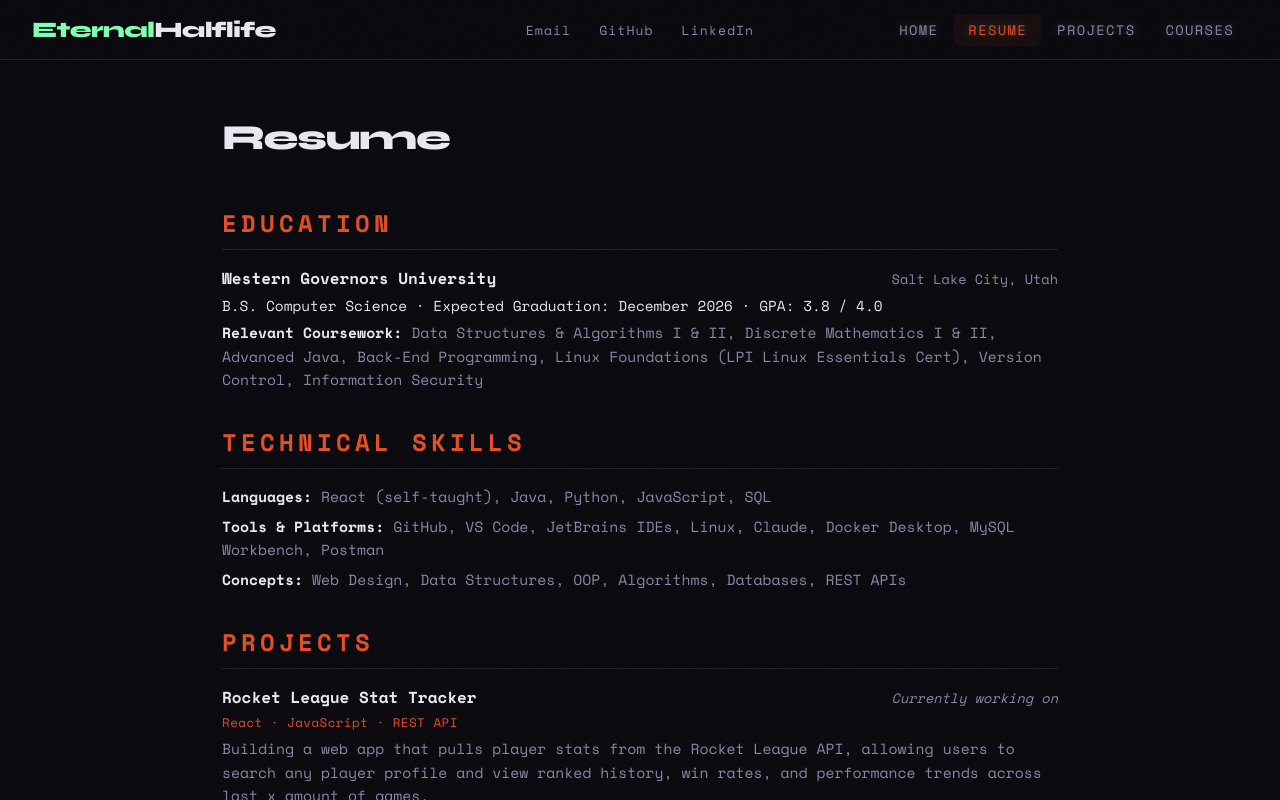
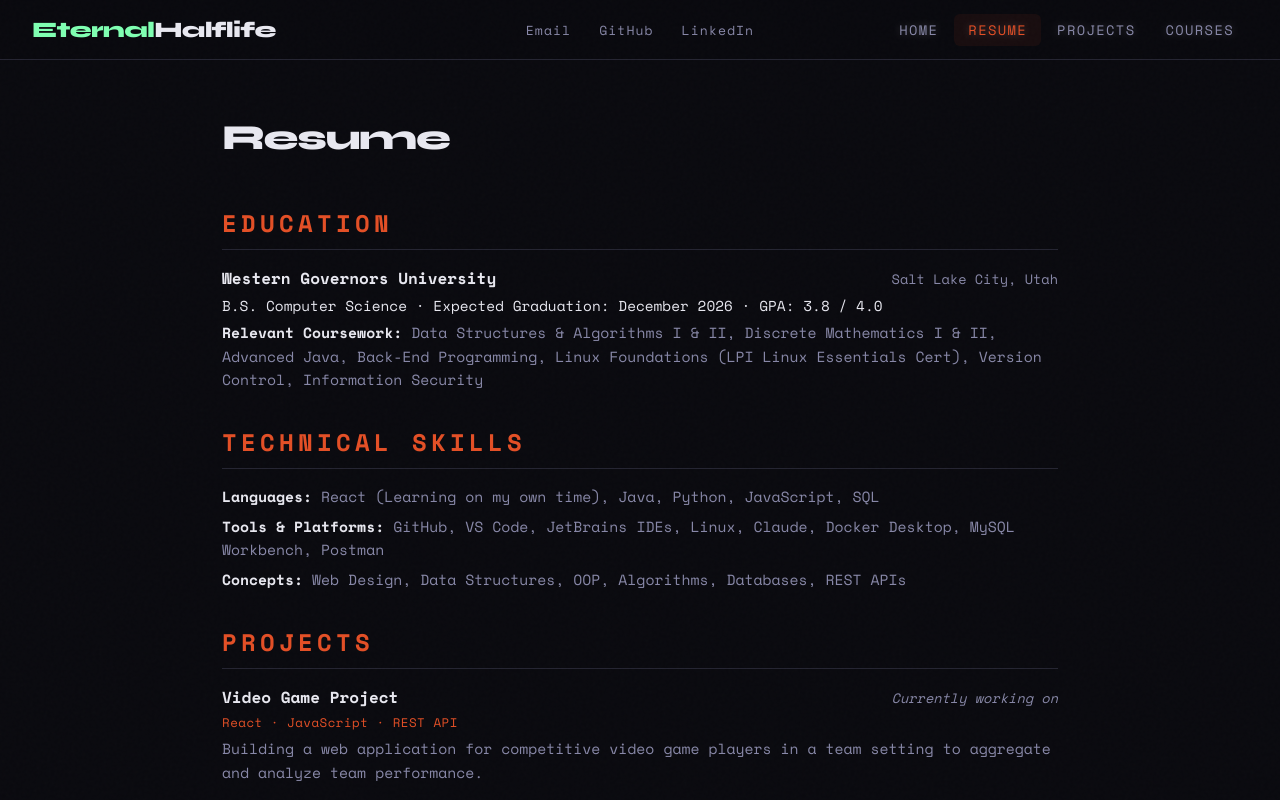
Before and after one commit to elliottph2772/eternalhalflife, a React (Vite) app: page / in a window 1280 px wide. Both pictures are taken after a click on the button "RESUME". Shown: the top 800 px of the page. Built offline with nearby package versions, Linux system fonts and the light colour scheme.

Commit message:
resume update & personal brand explanation.

```diff
--- a/src/App.jsx
+++ b/src/App.jsx
@@ -253,7 +253,7 @@ function HomePage() {
         ))}
         <div className="about-block reveal" style={{ transitionDelay: '0.39s' }}>
           <div className="about-block-label">Eternal<br />Halflife</div>
-          <p>A personal brand I came up with when I was younger. The eternal existence of radioactive decay. I always wanted to create something derived from my initials, and so Eternal Halflife was born.</p>
+          <p>A personal brand, derived from my initials that I came up with when I was younger.</p>
         </div>
       </div>
 
@@ -398,7 +398,7 @@ function ResumePage() {
         <section className="resume-section">
           <h3 className="resume-section-title">Technical Skills</h3>
           <div className="resume-skills">
-            <div><strong>Languages:</strong> React (self-taught), Java, Python, JavaScript, SQL</div>
+            <div><strong>Languages:</strong> React (Learning on my own time), Java, Python, JavaScript, SQL</div>
             <div><strong>Tools &amp; Platforms:</strong> GitHub, VS Code, JetBrains IDEs, Linux, Claude, Docker Desktop, MySQL Workbench, Postman</div>
             <div><strong>Concepts:</strong> Web Design, Data Structures, OOP, Algorithms, Databases, REST APIs</div>
           </div>
@@ -408,11 +408,11 @@ function ResumePage() {
           <h3 className="resume-section-title">Projects</h3>
           <div className="resume-entry">
             <div className="resume-entry-header">
-              <span className="resume-entry-title">Rocket League Stat Tracker</span>
+              <span className="resume-entry-title">Video Game Project</span>
               <span className="resume-entry-date">Currently working on</span>
             </div>
             <div className="resume-entry-tags">React · JavaScript · REST API</div>
-            <p className="resume-entry-detail">Building a web app that pulls player stats from the Rocket League API, allowing users to search any player profile and view ranked history, win rates, and performance trends across last x amount of games.</p>
+            <p className="resume-entry-detail">Building a web application for competitive video game players in a team setting to aggregate and analyze team performance.</p>
           </div>
           <div className="resume-entry">
             <div className="resume-entry-header">
@@ -420,15 +420,15 @@ function ResumePage() {
               <span className="resume-entry-date">April 2025</span>
             </div>
             <div className="resume-entry-tags">React · JavaScript · CSS</div>
-            <p className="resume-entry-detail">Designed and built this wonderful personal portfolio site using React and Vite, showcasing projects, skills, and interactive demos. Features a custom dark-themed UI, animated components, deployed live at eternalhalflife.dev.</p>
+            <p className="resume-entry-detail">Designed and built a personal portfolio site using React framework, showcasing projects &amp; experience. Features a sleek dark-themed UI, animated components, and is deployed live at eternalhalflife.dev. Available on GitHub.</p>
           </div>
           <div className="resume-entry">
             <div className="resume-entry-header">
               <span className="resume-entry-title">WGUPS (Traveling Salesman NP-Complete Problem)</span>
-              <span className="resume-entry-date">March 2026</span>
+              <span className="resume-entry-date">November 2025</span>
             </div>
             <div className="resume-entry-tags">Python · Data Structures</div>
-            <p className="resume-entry-detail">Designed a program to handle daily package intake for a delivery warehouse using CSV imports. Built a Hash Table &amp; Linked List to store packages and generate delivery routes via a Nearest Neighbor Algorithm.</p>
+            <p className="resume-entry-detail">For Data Structures &amp; Algorithms II we designed our own project to handle daily package intake for a delivery warehouse. Using CSV file imports from excel spreadsheets of package information &amp; delivery address locations, I developed a program that used a Hash Table &amp; Linked List to store the packages and generate routes for the trucks using a distance matrix &amp; Nearest Neighbor Algorithm.</p>
           </div>
         </section>
 
```
Also changed, not shown: 1 other file (tests, documents, lock files or other folders).
